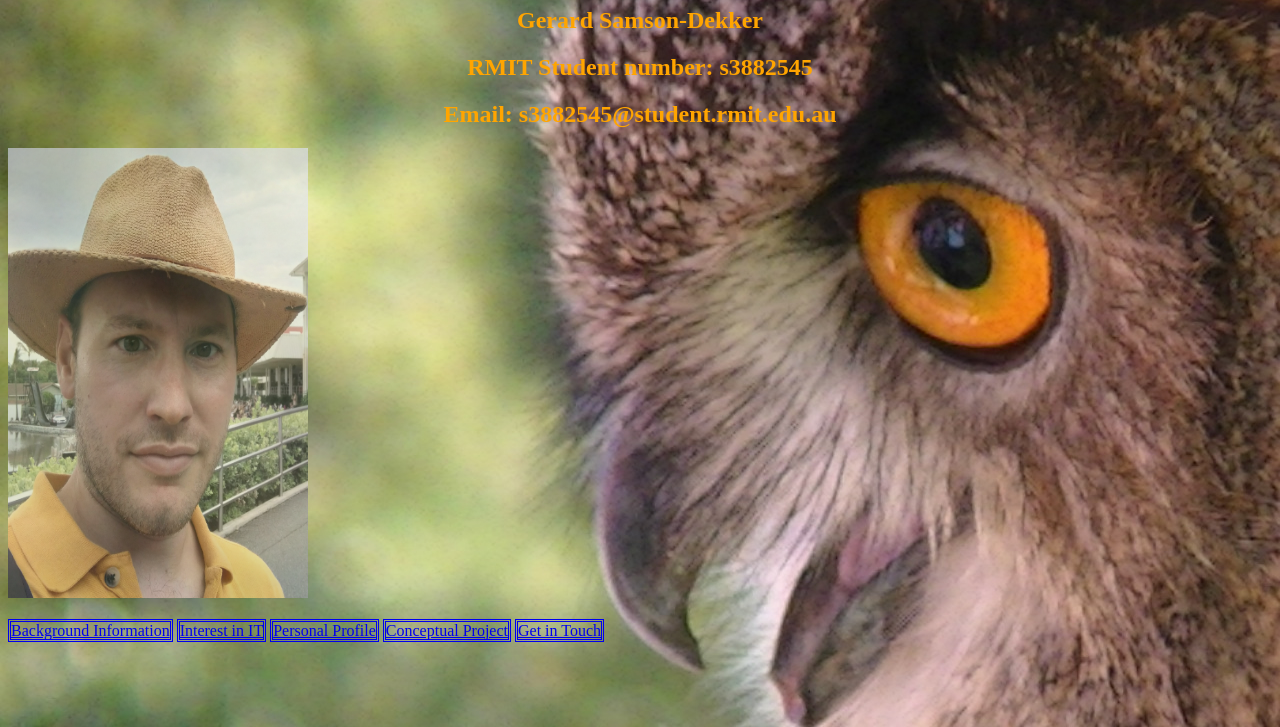
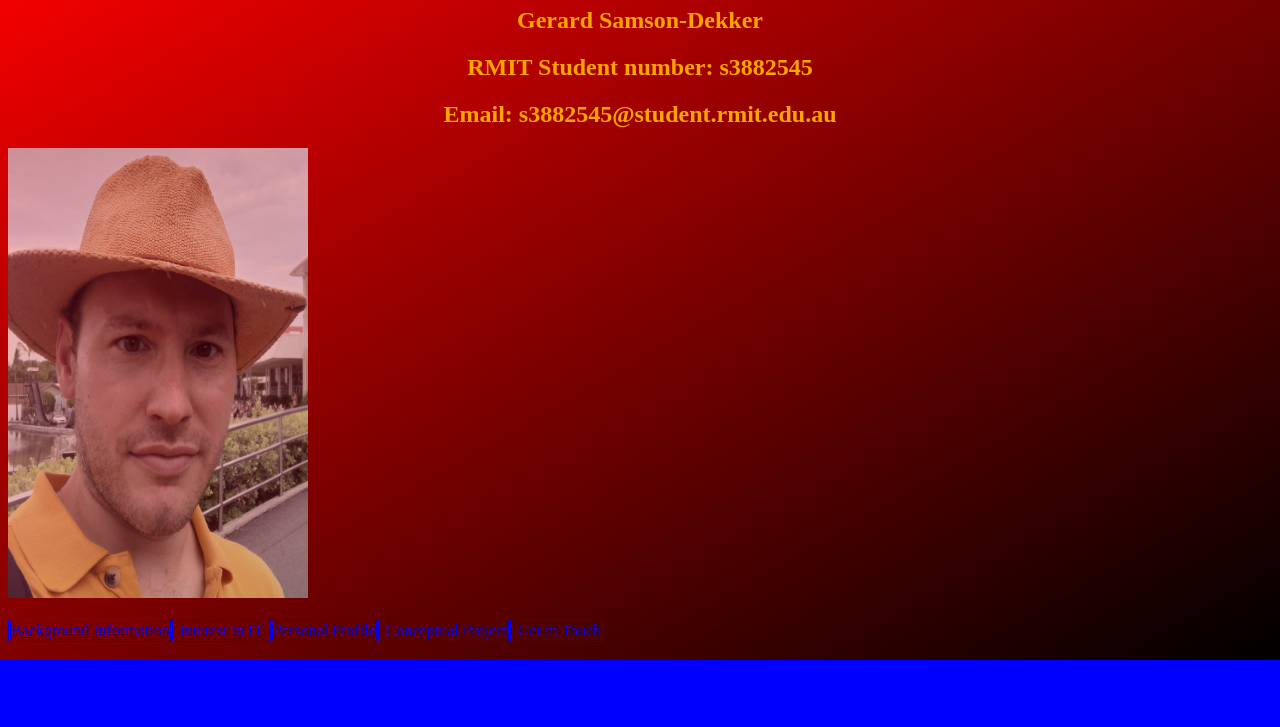
Before and after one commit to FransiscoScaramanga/FransiscoScaramanga.github.io, a plain HTML site: page index.html in a window 1280 px wide. Shown: the part 73-800 px from the top of the page. Drawn offline with Linux system fonts and the light colour scheme.

Commit message:
Add files via upload

```diff
--- a/styles.css
+++ b/styles.css
@@ -1,6 +1,6 @@
 body {
   background-color: blue;
-  background-image: url("owl.jpg");
+  background-image: linear-gradient(to bottom right, red, black);
   background-repeat: no-repeat;
 
 }
```
